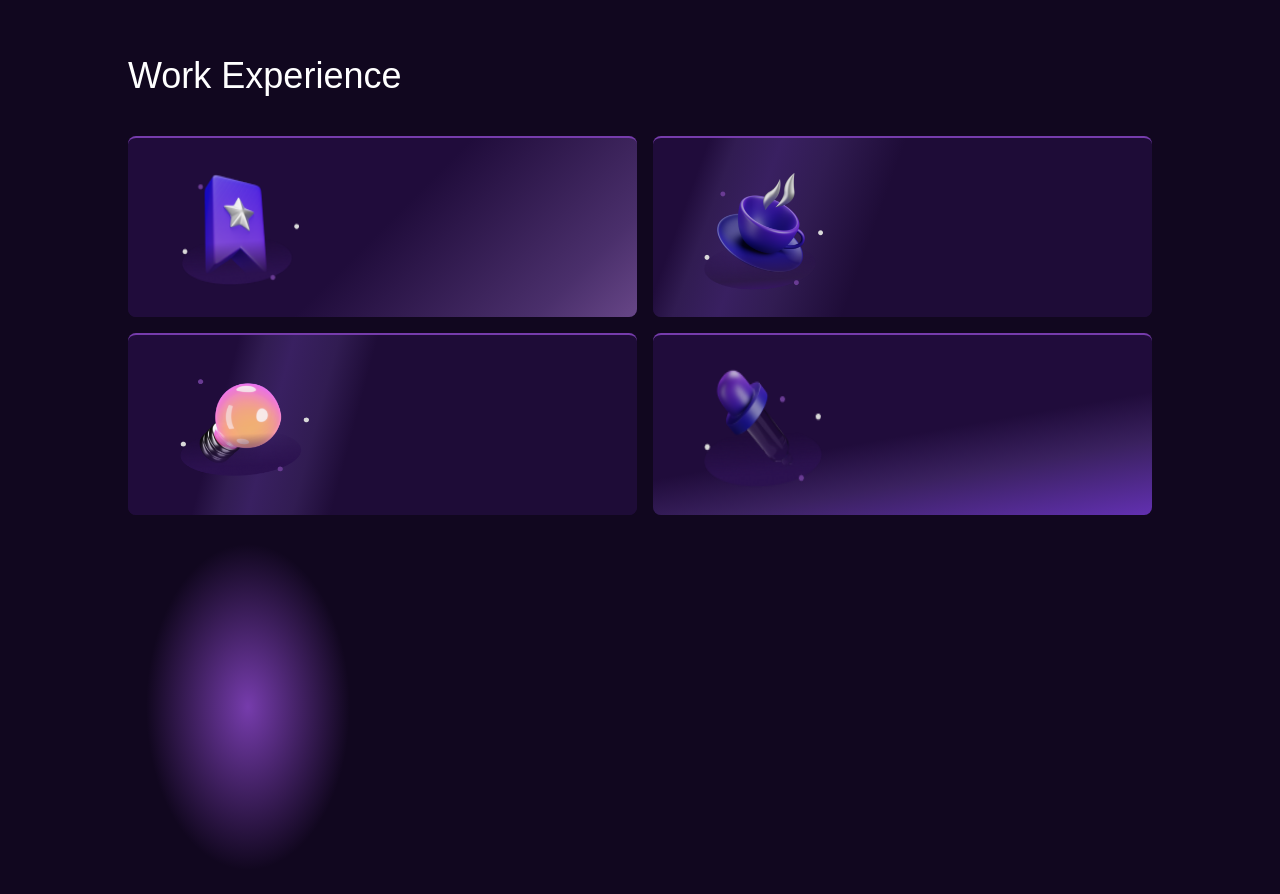
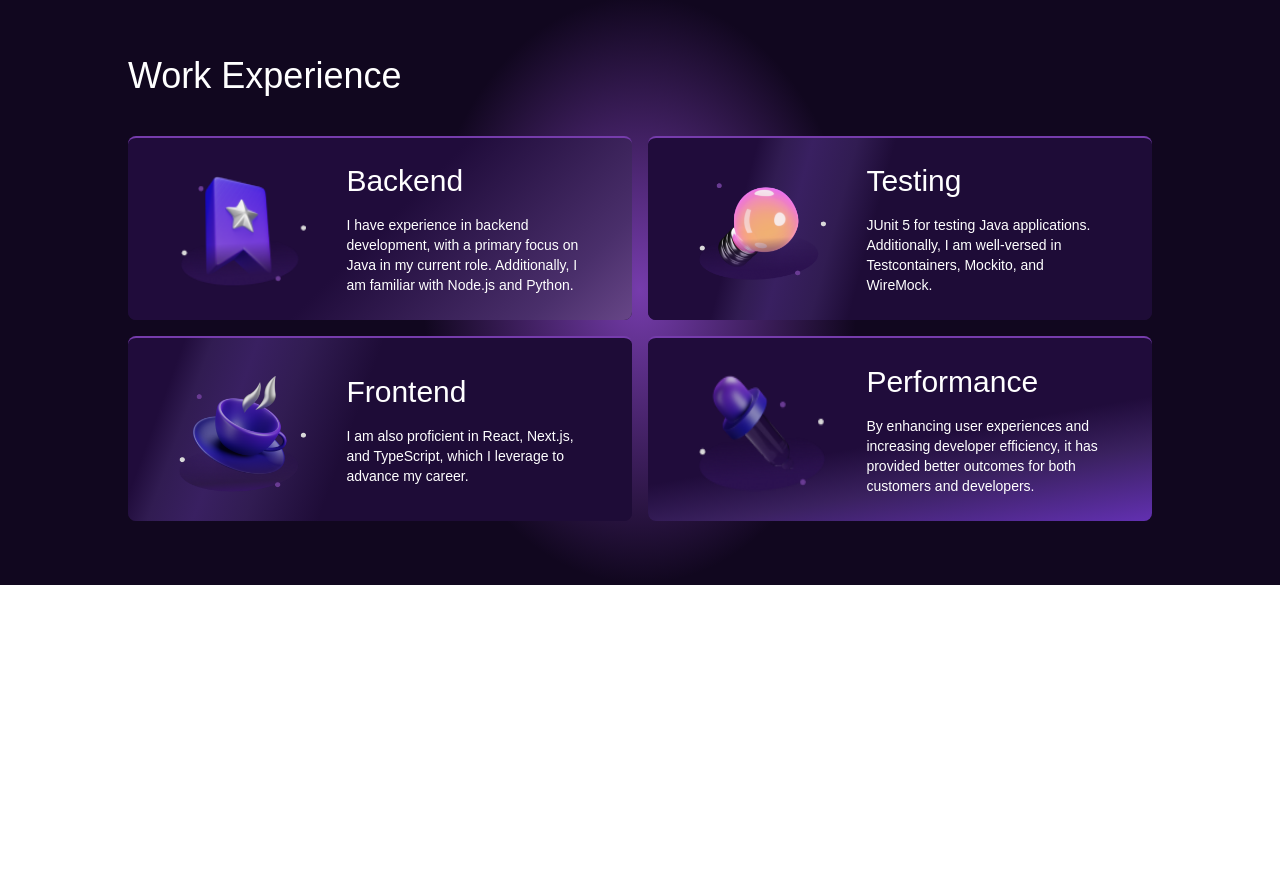
Before and after one commit to ToanG1/DVT-Portfolio, a Next.js app: page / in a window 1280 px wide. Shown: the part 740-1634 px from the top of the page. After the commit the page ends 1376 px from the top, so only its background shows below. Built offline with nearby package versions, Linux system fonts and the light colour scheme; a web font is replaced by a local one.

Commit message:
work experiences

```diff
--- a/src/app/page.tsx
+++ b/src/app/page.tsx
@@ -79,18 +79,18 @@ export default function Home() {
         <h1 className="text-xl md:text-4xl mb-5 md:mb-10">Work Experience</h1>
         <div
           id="works"
-          className="grid grid-rows-4 md:grid-rows-2 grid-flow-col gap-4"
+          className="grid grid-cols-1 xl:grid-cols-2 gap-4 relative"
         >
           <Box1 />
           <Box2 />
           <Box3 />
           <Box4 />
+          <div className="bg-radial-1 h-[180%] w-1/2 absolute -top-1/2 left-1/4 z-0"></div>
         </div>
       </div>
       <div id="technologies"></div>
       <div id="projects"></div>
       <div id="contacts"></div>
-      <div className="bg-radial-1 h-96 w-60"></div>
     </main>
   );
 }
--- a/src/components/main/workingExperiences/Box1.tsx
+++ b/src/components/main/workingExperiences/Box1.tsx
@@ -2,13 +2,22 @@ import Image from "next/image";
 
 export default function Box1() {
   return (
-    <div className="px-[10%] py-[5%] flex bg-gradient-color bg-gradient-1 border-t-2 border-purple-5 rounded-lg">
+    <div className="w-full z-10 px-[10%] py-[5%] flex items-center bg-gradient-color bg-gradient-1 border-t-2 border-purple-5 rounded-lg">
       <Image
         src="/images/portfolio/icon1.png"
         alt="Backend"
         width={120}
         height={120}
+        className="w-16 h-16 md:w-24 md:h-24 xl:w-32 xl:h-32"
       />
+      <div id="backend" className="ml-10">
+        <h1 className="text-xl xl:text-3xl mb-4">Backend</h1>
+        <h4 className="text-[10px] md:text-sm">
+          I have experience in backend development, with a primary focus on Java
+          in my current role. Additionally, I am familiar with Node.js and
+          Python.
+        </h4>
+      </div>
     </div>
   );
 }
--- a/src/components/main/workingExperiences/Box2.tsx
+++ b/src/components/main/workingExperiences/Box2.tsx
@@ -2,13 +2,21 @@ import Image from "next/image";
 
 export default function Box2() {
   return (
-    <div className="px-[10%] py-[5%] flex bg-gradient-color bg-gradient-2 border-t-2 border-purple-5 rounded-lg">
+    <div className="w-full z-10 px-[10%] py-[5%] flex items-center bg-gradient-color bg-gradient-2 border-t-2 border-purple-5 rounded-lg">
       <Image
         src="/images/portfolio/icon2.png"
         alt="Backend"
         width={130}
         height={120}
+        className="w-16 h-16 md:w-24 md:h-24 xl:w-32 xl:h-32"
       />
+      <div id="testing" className="ml-10">
+        <h1 className="text-xl xl:text-3xl mb-4">Testing</h1>
+        <h4 className="text-[10px] md:text-sm">
+          JUnit 5 for testing Java applications. Additionally, I am well-versed
+          in Testcontainers, Mockito, and WireMock.
+        </h4>
+      </div>
     </div>
   );
 }
--- a/src/components/main/workingExperiences/Box3.tsx
+++ b/src/components/main/workingExperiences/Box3.tsx
@@ -2,13 +2,21 @@ import Image from "next/image";
 
 export default function Box3() {
   return (
-    <div className="px-[10%] py-[5%] flex bg-gradient-color bg-gradient-3 border-t-2 border-purple-5 rounded-lg">
+    <div className="w-full z-10 px-[10%] py-[5%] flex items-center bg-gradient-color bg-gradient-3 border-t-2 border-purple-5 rounded-lg">
       <Image
         src="/images/portfolio/icon3.png"
         alt="Backend"
         width={120}
         height={120}
+        className="w-16 h-16 md:w-24 md:h-24 xl:w-32 xl:h-32"
       />
+      <div id="frontend" className="ml-10">
+        <h1 className="text-xl xl:text-3xl mb-4">Frontend</h1>
+        <h4 className="text-[10px] md:text-sm">
+          I am also proficient in React, Next.js, and TypeScript, which I
+          leverage to advance my career.
+        </h4>
+      </div>
     </div>
   );
 }
--- a/src/components/main/workingExperiences/Box4.tsx
+++ b/src/components/main/workingExperiences/Box4.tsx
@@ -2,13 +2,21 @@ import Image from "next/image";
 
 export default function Box4() {
   return (
-    <div className="px-[10%] py-[5%] flex bg-gradient-color bg-gradient-4 border-t-2 border-purple-5 rounded-lg">
+    <div className="w-full z-10 px-[10%] py-[5%] flex items-center bg-gradient-color bg-gradient-4 border-t-2 border-purple-5 rounded-lg">
       <Image
         src="/images/portfolio/icon4.png"
         alt="Backend"
-        width={120}
+        width={115}
         height={120}
+        className="w-16 h-16 md:w-24 md:h-24 xl:w-32 xl:h-32"
       />
+      <div id="performance" className="ml-10">
+        <h1 className="text-xl xl:text-3xl mb-4">Performance</h1>
+        <h4 className="text-[10px] md:text-sm">
+          By enhancing user experiences and increasing developer efficiency, it
+          has provided better outcomes for both customers and developers.
+        </h4>
+      </div>
     </div>
   );
 }
```
